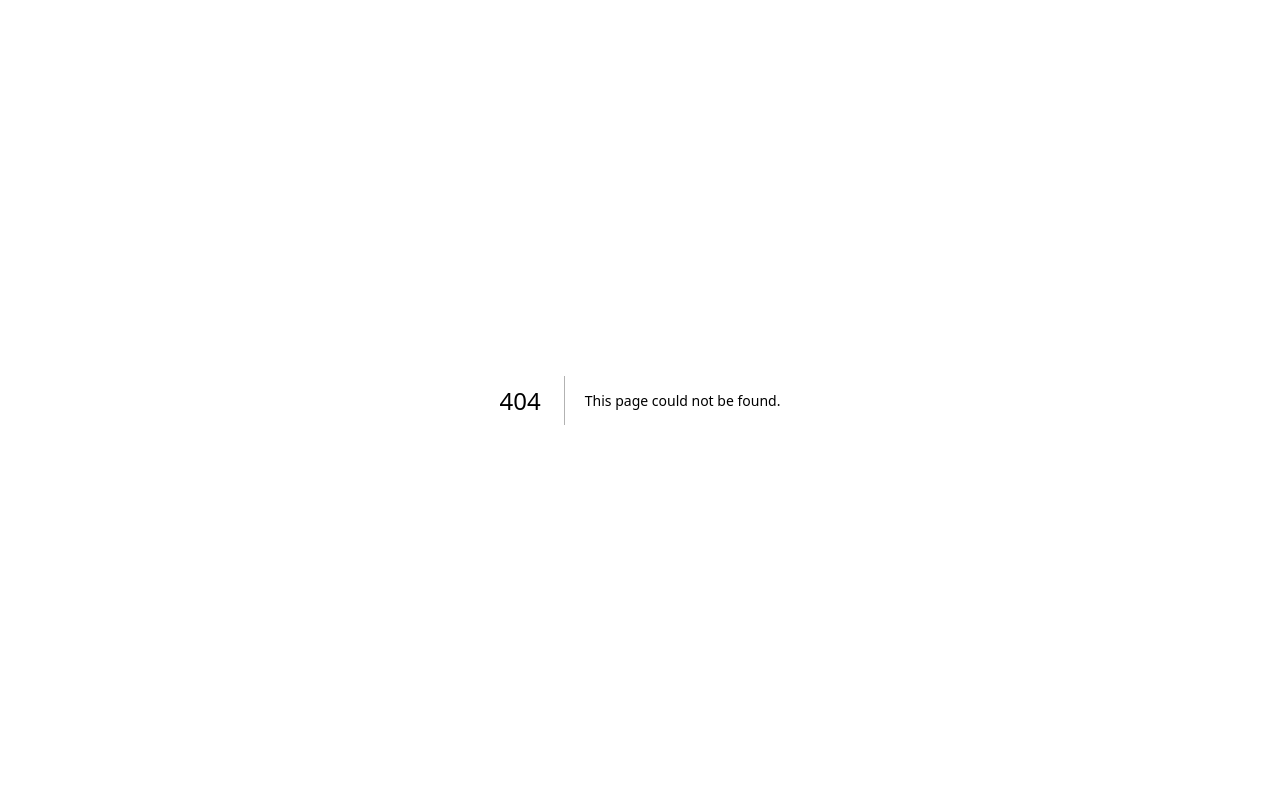
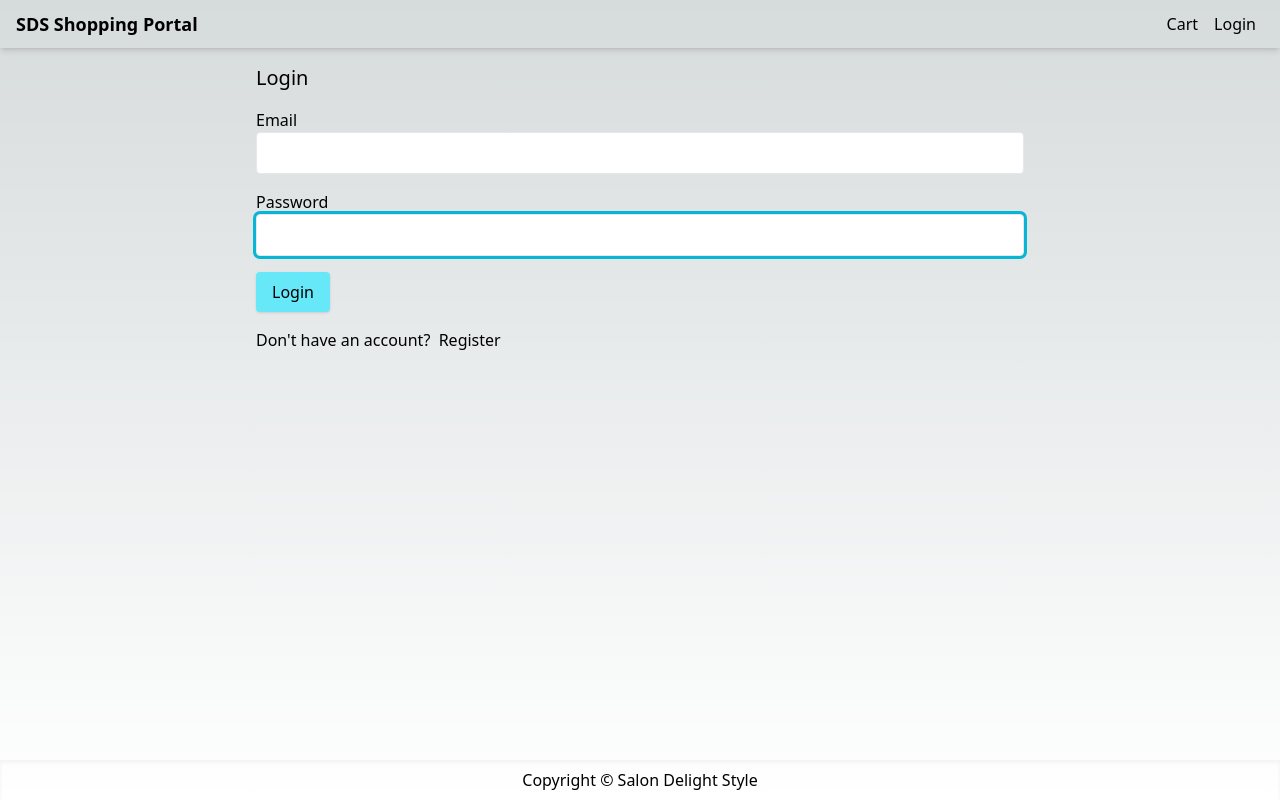
Before and after one commit to dumindapriyasad/sds-shopping-portal, a Next.js app: page /login in a window 1280 px wide. Before the commit this address had no page. Built offline with nearby package versions, Linux system fonts and the light colour scheme.

Commit message:
Create Login Form

```diff
--- a/package.json
+++ b/package.json
@@ -16,6 +16,7 @@
     "next": "13.4.4",
     "react": "18.2.0",
     "react-dom": "18.2.0",
+    "react-hook-form": "^7.45.1",
     "react-toastify": "^9.1.3"
   },
   "devDependencies": {
--- /dev/null
+++ b/pages/login.js
@@ -0,0 +1,78 @@
+import React from 'react';
+import Layout from '@/components/Layout';
+import Link from 'next/link';
+import { useForm } from 'react-hook-form';
+
+export default function LoginScreen() {
+  // initialize React Hook Form
+  const {
+    handleSubmit,
+    register,
+    formState: { errors },
+  } = useForm();
+
+  const submitHandler = ({ email, password }) => {
+    console.log(email, password);
+  };
+
+  return (
+    <Layout title="Login">
+      <form
+        className="mx-auto max-w-screen-md"
+        onSubmit={handleSubmit(submitHandler)}
+      >
+        <h1 className="mb-4 text-xl">Login</h1>
+
+        <div className="mb-4">
+          <label htmlFor="email">Email</label>
+
+          <input
+            type="email"
+            {...register('email', {
+              required: 'Please enter email',
+              pattern: {
+                value: /^[a-zA-Z0-9_.+-]+@[a-zA-Z0-9-]+.[a-zA-Z0-9-.]+$/i,
+                message: 'Please enter valid email',
+              },
+            })}
+            className="w-full"
+            id="email"
+            autoFocus
+          ></input>
+
+          {errors.email && (
+            <div className="text-red-500">{errors.email.message}</div>
+          )}
+        </div>
+
+        <div className="mb-4">
+          <label htmlFor="password">Password</label>
+
+          <input
+            type="password"
+            {...register('password', {
+              required: 'Please enter password',
+              minLength: { value: 6, message: 'password is more than 5 chars' },
+            })}
+            className="w-full"
+            id="password"
+            autoFocus
+          ></input>
+
+          {errors.password && (
+            <div className="text-red-500 ">{errors.password.message}</div>
+          )}
+        </div>
+
+        <div className="mb-4 ">
+          <button className="primary-button">Login</button>
+        </div>
+
+        <div className="mb-4 ">
+          Don&apos;t have an account? &nbsp;
+          <Link href="register">Register</Link>
+        </div>
+      </form>
+    </Layout>
+  );
+}
--- a/styles/globals.css
+++ b/styles/globals.css
@@ -110,7 +110,7 @@
   }
 }
 
-/* Product thumbnail */
+/* Custom styles */
 .card {
   @apply mb-5 block rounded-lg border border-gray-200 shadow-md;
 }
@@ -118,3 +118,9 @@
 .primary-button {
   @apply rounded bg-cyan-300 py-2 px-4 shadow outline-none hover:bg-cyan-400  active:bg-cyan-500;
 }
+
+input,
+select,
+textarea {
+  @apply rounded border p-2  outline-none ring-cyan-500  focus:ring;
+}
```
Also changed, not shown: 1 other file (tests, documents, lock files or other folders).
